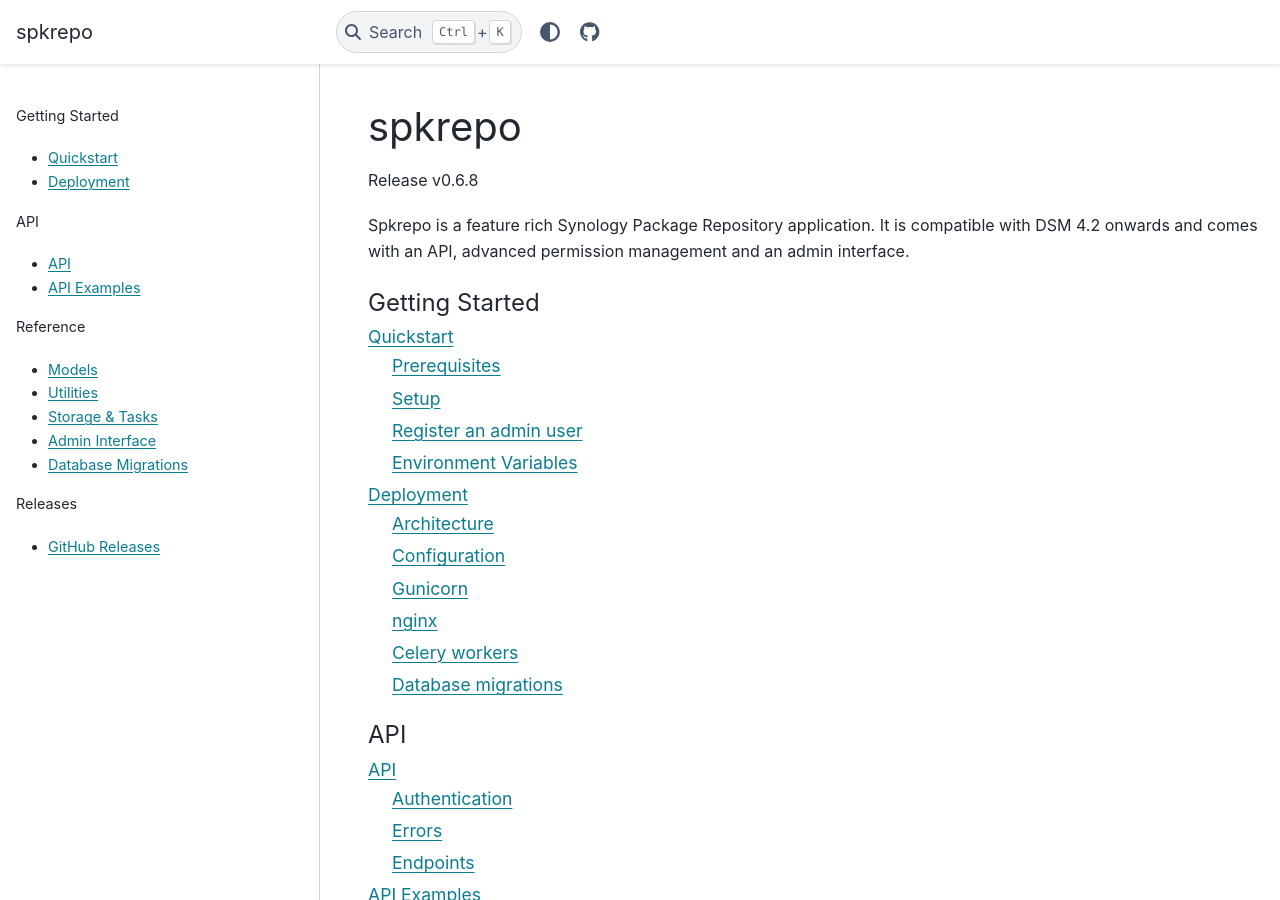
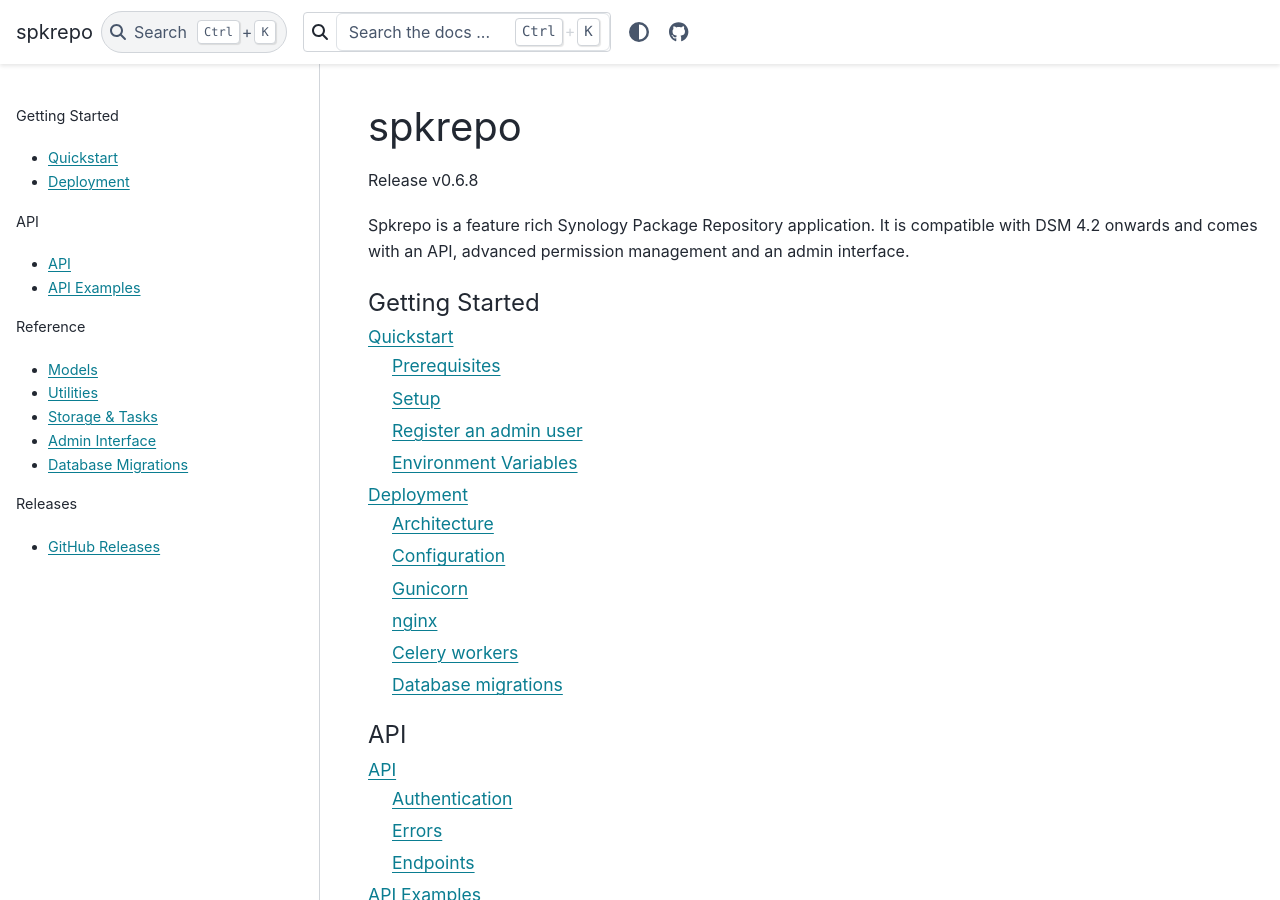
Before and after one commit to SynoCommunity/spkrepo, a Sphinx documentation site: the page built from docs/index.rst, in a window 1280 px wide and 900 px high. Built offline with Sphinx 7.4.7 and the PyData theme 0.15.4, drawn with Linux system fonts in a browser that asks for light colours.

Commit message:
Modify navbar settings in conf.py
Updated configuration settings for navbar alignment and links.

```diff
--- a/docs/conf.py
+++ b/docs/conf.py
@@ -45,7 +45,12 @@
     "show_nav_level": 2,
     "navigation_with_keys": True,
     "use_edit_page_button": True,
+    # No page links in navbar — navigation is entirely in the left sidebar.
+    # Setting navbar_align to "left" collapses the empty center reservation
+    # so the right-side icons sit close to the logo instead of floating far right.
     "navbar_center": [],
+    "navbar_align": "left",
+    "navbar_end": ["search-field", "theme-switcher", "navbar-icon-links"],
     "icon_links": [
         {
             "name": "GitHub",
```
